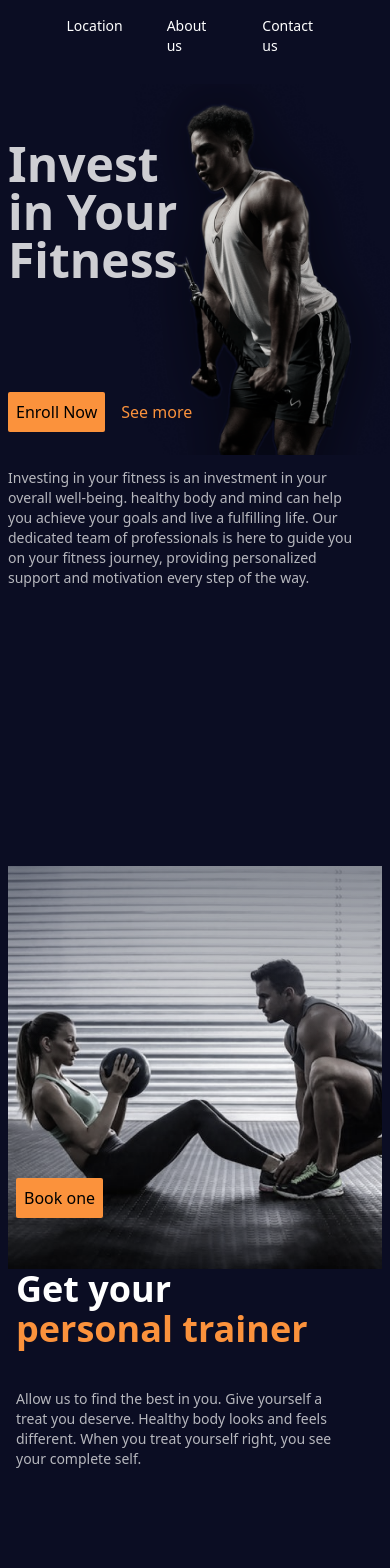
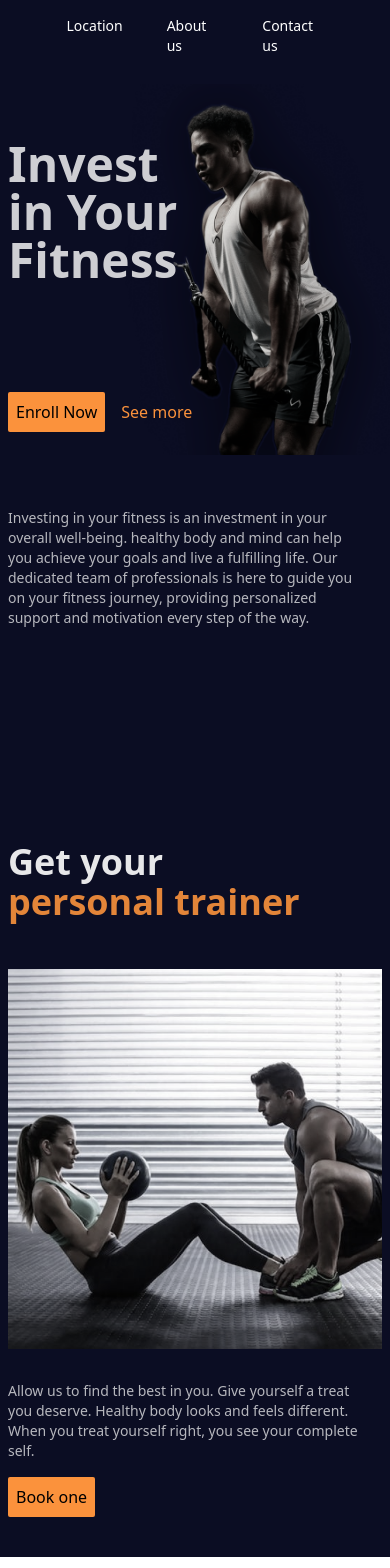
Before and after one commit to bipu01/gymTs, a React (Vite) app: page / in a window 390 px wide. Shown: the top 1568 px of the page. Built offline with nearby package versions, Linux system fonts and the light colour scheme.

Commit message:
mobile ui update2

```diff
--- a/src/Body/Body.tsx
+++ b/src/Body/Body.tsx
@@ -4,7 +4,7 @@ const Body = () => {
     // let paragraphStyles = "";
 
   return (
-    <div className="flex flex-col ">
+    <div className="pb-10">
         <section className="relative lg:mx-15vw px-2 sm:px-8  h-85vh overflow-x-hidden overflow-y-hidden">
             <div className="">
                 <div className="">
@@ -24,7 +24,7 @@ const Body = () => {
                 </div>
 
                 <div className="">
-                    <p className=" text-sm lg:text-lg w-95% xmd:w-55% lg:w-40% opacity-70">Investing in your fitness is an investment in your overall
+                    <p className=" text-sm lg:text-lg w-95% xmd:w-55% lg:w-40% opacity-70 mt-10">Investing in your fitness is an investment in your overall
                         well-being.
                         healthy
                         body and mind can help you achieve your goals and live a fulfilling life. Our dedicated
@@ -35,19 +35,43 @@ const Body = () => {
                 </div>
             </div>
         </section>
-        <section className="relative h-onePage mt-16 pb-8 overflow-hidden lg:mx-15vw px-2 sm:px-8 ">
+
+        <section className="relative  w-100vw px-2 sm:px-8 mt-10 ">
+            <div className=" grid grid-rows-4 sm:grid-cols-4 lg:mx-15vw h-80vh ">
+                <div className=" sm:col-span-2 sm:row-span-1">
+                    <h1 className="text-4xl sm:text-5xl w-80% h-10 font-bold whitespace-nowrap opacity-90">Get your
+                        <div className="text-orange-400 ">
+                            personal trainer
+                        </div>
+                    </h1>
+                </div>
+                <div className="max-w-imgWidth grid-rows-subgrid row-span-3 sm:max-w-45vw sm:col-span-2 sm:row-span-3 overflow-hidden">
+                    <img src="/trainer.png" alt="Personal Trainer" className="bg-cover"/>
+                </div>
+                <div className="row-span-1 sm:col-span-2 sm:row-span-1 mt-8 sm:mt-0">
+                    <p className=" text-sm opacity-70 lg:text-lg w-95% ">Allow us to find the best in you. Give yourself a treat you
+                        deserve.
+                        Healthy body
+                        looks and feels different. When you treat yourself right, you see your complete self.
+                    </p>
+                </div>
+                <div className="mt-4 sm:mt-0 xl:float-end">
+                    <PrimaryButton text={"Book one"}/>
+                </div>
+
+            </div>
+        </section>
+        {/* <section className="relative h-onePage mt-16 pb-8 overflow-hidden lg:mx-15vw px-2 sm:px-8 ">
             <div className="relative max-w-imgWidth sm:max-w-45vw sm:absolute sm:left-55% md:w-40vw md:h-45vw">
                 <img src="/trainer.png" alt="Personal Trainer" className="bg-cover sm:aspect-square "/>
                 <div className="absolute sm:hidden inset-0 w-full h-100% bg-gradient-to-b from-slate-900 via-transparent to-transparent opacity-50"></div>
             </div>
             <div className="sm:w-50% px-2 md:px-0 ">
-                {/* <div className="absolute top-5% sm:static text-4xl sm:text-5xl w-80% font-bold"> */}
                     <h1 className=" text-4xl sm:text-5xl w-80% font-bold whitespace-nowrap ">Get your
                         <div className="text-orange-400 ">
                             personal trainer
                         </div>
                     </h1>
-                {/* </div> */}
                 <p className=" text-sm opacity-70 mt-10 lg:text-lg w-95% ">Allow us to find the best in you. Give yourself a treat you
                     deserve.
                     Healthy body
@@ -56,8 +80,8 @@ const Body = () => {
                     <PrimaryButton text={"Book one"}/>
                 </div>
             </div>
+        </section>  */}
 
-        </section>
     </div>
     )
 }
--- a/tailwind.config.js
+++ b/tailwind.config.js
@@ -16,7 +16,7 @@ export default {
       screens: {
         xsm: "340px",
         xmd: "550px",
-        xl: "1800px",
+        xl: "1000px",
       },
       // backgroundImage: (theme) => ({
       //   "hero-image": "url('/fitness_model.png')",
```
